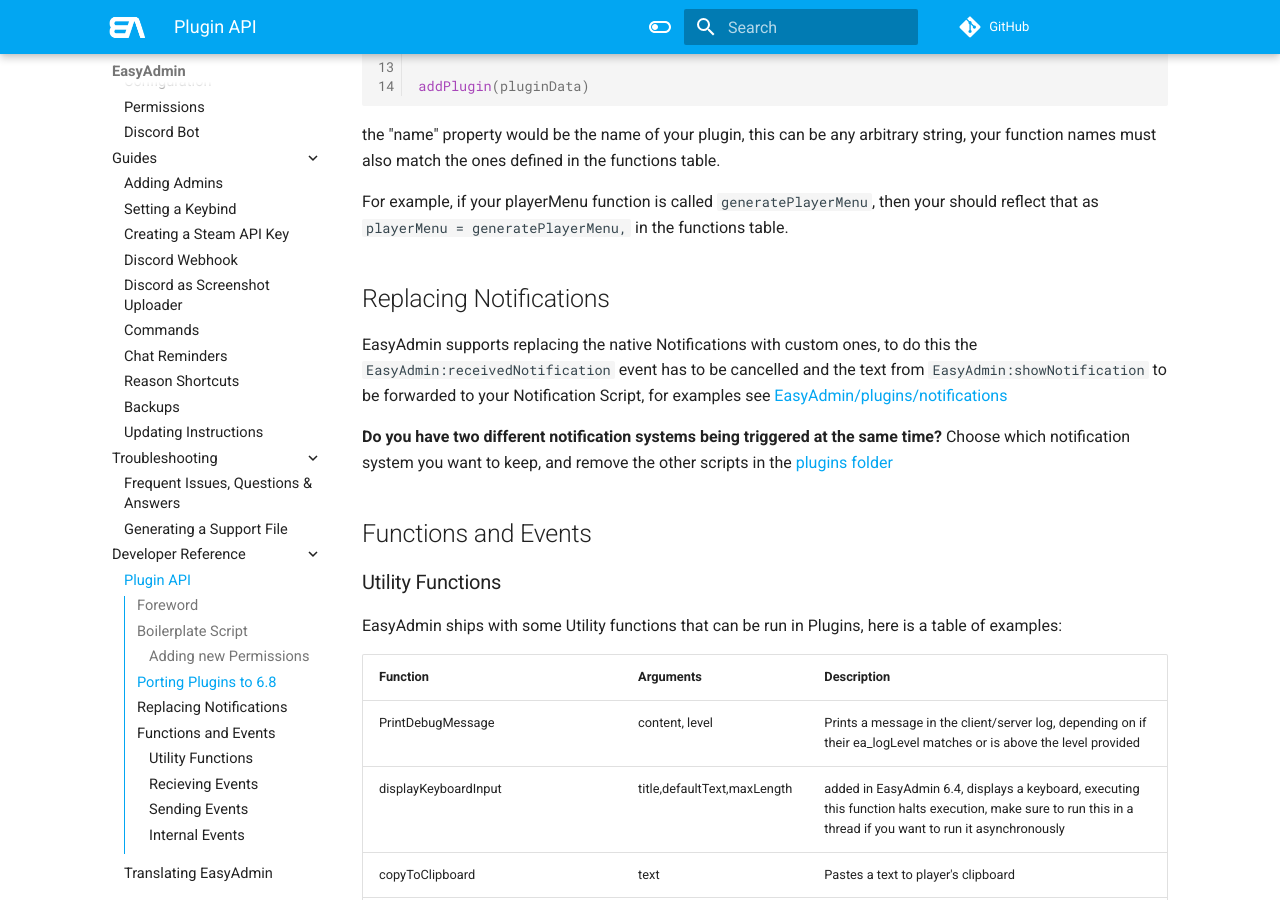
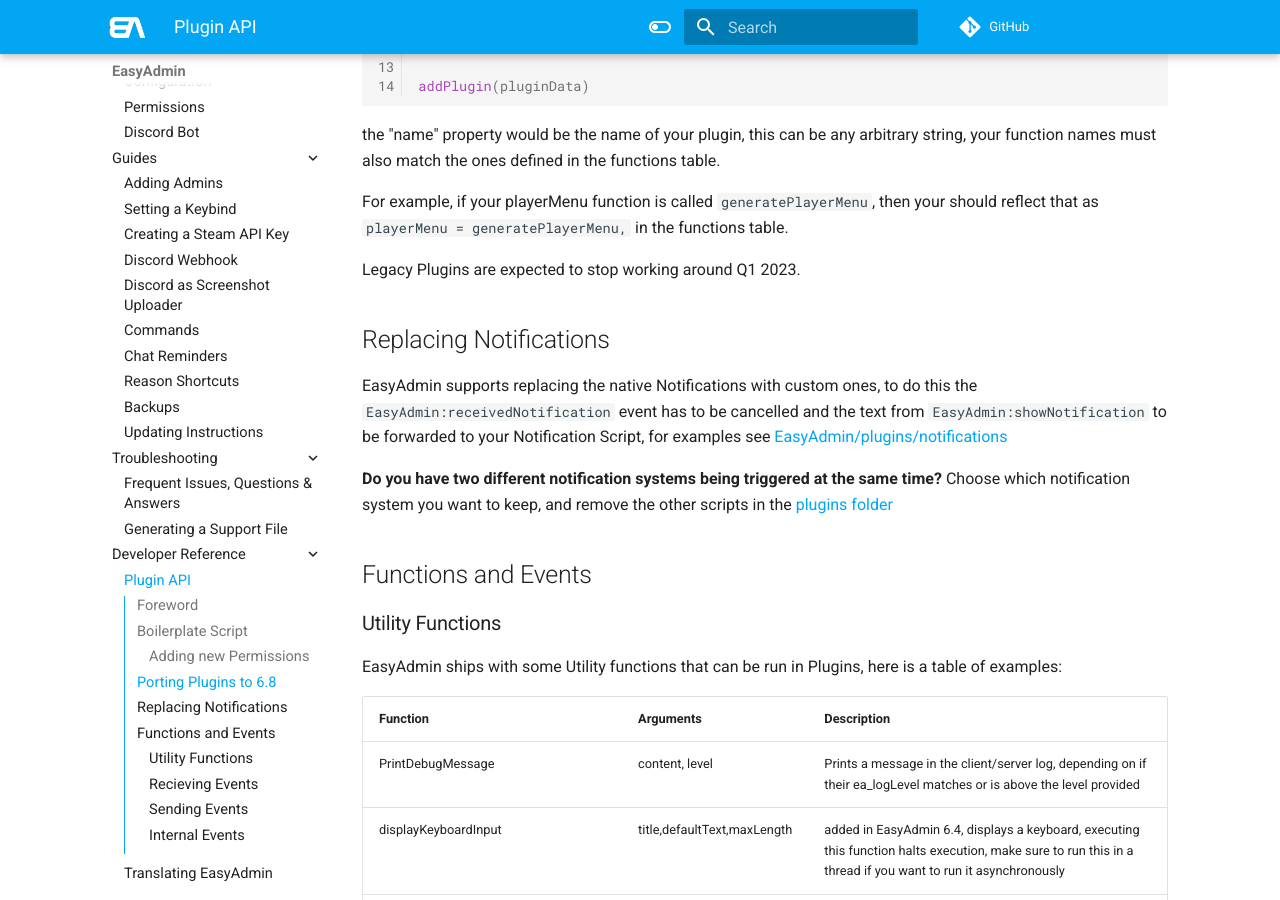
Before and after one commit to Blumlaut/EasyAdmin-docs, an MkDocs documentation site: the page built from docs/plugins.md, in a window 1280 px wide and 900 px high, scrolled down 2616 px. Built offline with MkDocs 1.6.1 and Material for MkDocs 9.7.7, drawn with Linux system fonts in a browser that asks for light colours; comment, search, counter and statistics services are not loaded.

Commit message:
Update plugins.md

```diff
--- a/docs/plugins.md
+++ b/docs/plugins.md
@@ -126,6 +126,7 @@ the "name" property would be the name of your plugin, this can be any arbitrary
 
 For example, if your playerMenu function is called `generatePlayerMenu`, then your should reflect that as `playerMenu = generatePlayerMenu,` in the functions table.
 
+Legacy Plugins are expected to stop working around Q1 2023.
 
 ## Replacing Notifications
 
```
